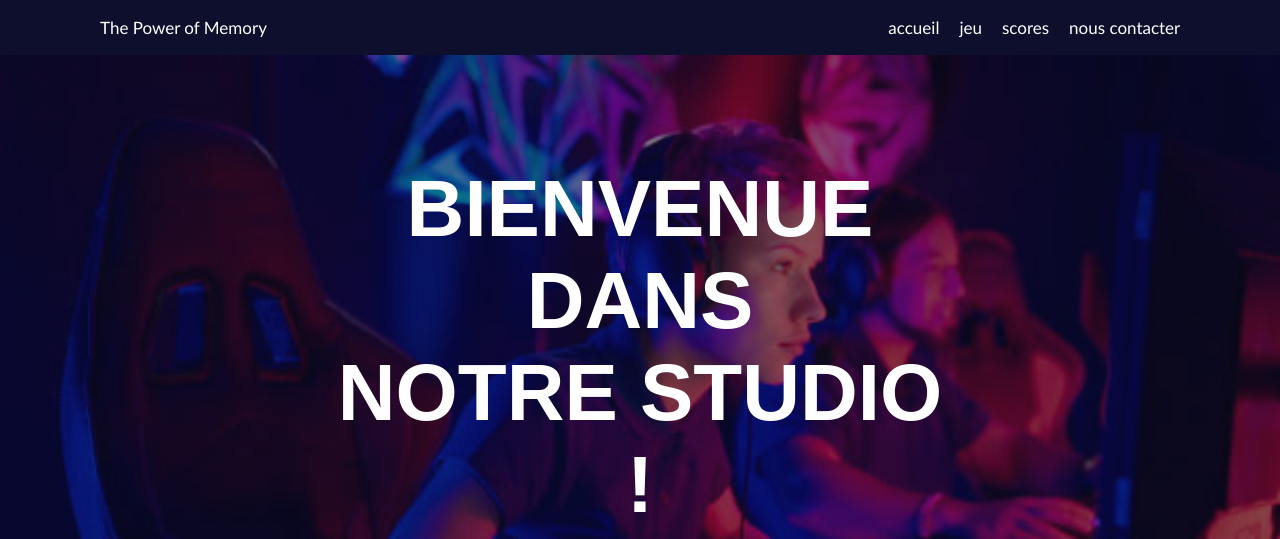
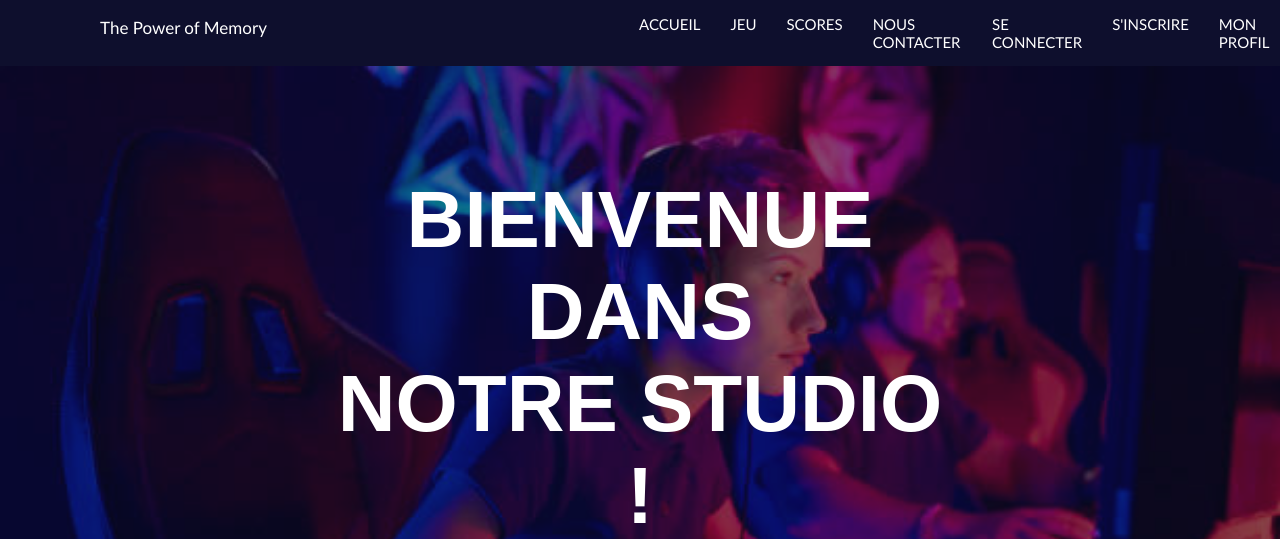
Before and after one commit to Tompi01/Projet_Flash, a PHP site: page / in a window 1280 px wide. Shown: the top 539 px of the page. Run offline with PHP 8.4, Linux system fonts and the light colour scheme.

Commit message:
nouveau header

```diff
--- a/assets/header.css
+++ b/assets/header.css
@@ -7,10 +7,11 @@ p {
 	font-family: "Gill Sans", sans-serif;
 	font-size:17px;
 	color:white;
+
 }
 .id1 {
     padding-left: 100px;
-    flex: calc(100% /3);
+    flex: calc(100%/9);
 }
 
 li {
@@ -29,11 +30,14 @@ a{
 	color: white
 }
 .id2{
-    flex: 150px;
+    flex: 30%;
     font-family: "Gill Sans", sans-serif;
-	font-size:17px;
+	font-size:15px;
 	color:white;
 }
 .id2 ul li {
-    margin-left: 20px;
+    margin-left: 30px;
 }
+.id2 ul li :hover{
+    color: orange;
+}
--- a/index.html
+++ b/index.html
@@ -28,17 +28,26 @@
 				<nav>
 					<ul>
 						<li>
-							 <a href="">accueil</a>
+							 <a href="">ACCUEIL</a>
 						</li>
 						<li>
-							 <a href="">jeu</a>
+							 <a href="">JEU</a>
 						</li>
 						<li>
-							 <a href="">scores</a>
+							 <a href="">SCORES</a>
 						</li>
 						<li>
-							 <a href="">nous contacter</a>
+							 <a href="">NOUS CONTACTER</a>
 						</li>
+                        <li>
+                            <a href="">SE CONNECTER</a>
+                        </li>
+                        <li>
+                        <a href="">S'INSCRIRE</a>
+                        </li>
+                        <li>
+                            <a href="">MON PROFIL</a>
+                        </li>
 					</ul>
 				</nav>
             </div>
```
